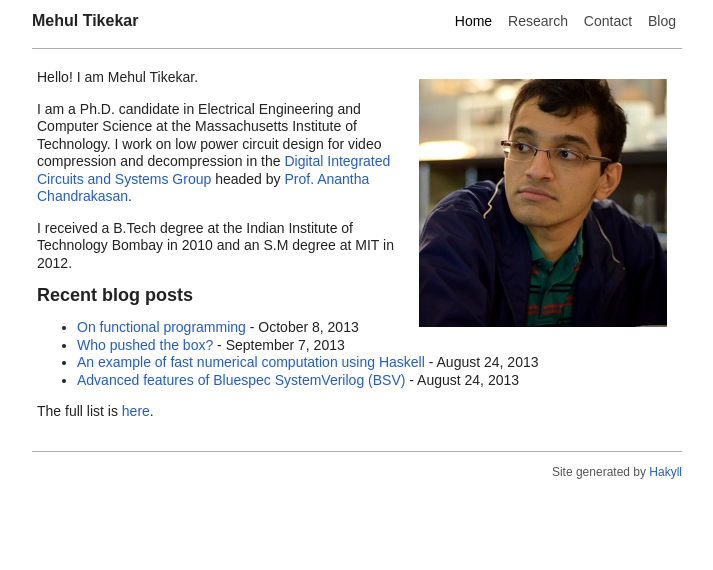
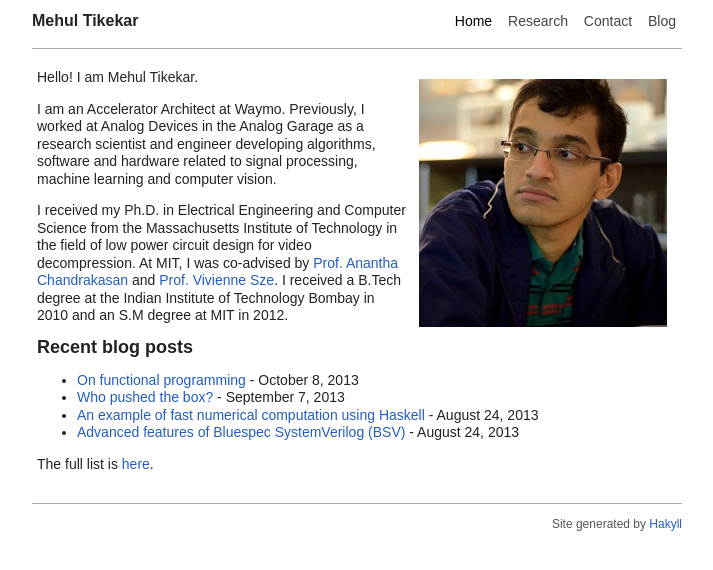
Before and after one commit to mtikekar/mehultikekar.github.io, a plain HTML site: page index.html in a window 1280 px wide. Shown: the whole page, without its empty margins (283-996 px from the left). Drawn offline with Linux system fonts and the light colour scheme.

Commit message:
update work

```diff
--- a/index.html
+++ b/index.html
@@ -31,9 +31,9 @@
 <div id="aboutme">
 <p>Hello! I am Mehul Tikekar.</p>
 
-<p>I am a Ph.D. candidate in Electrical Engineering and Computer Science at the Massachusetts Institute of Technology. I work on low power circuit design for video compression and decompression in the <a href="http://www-mtl.mit.edu/researchgroups/icsystems">Digital Integrated Circuits and Systems Group</a> headed by <a href="http://www-mtl.mit.edu/~anantha">Prof. Anantha Chandrakasan</a>.</p>
+<p>I am an Accelerator Architect at Waymo. Previously, I worked at Analog Devices in the Analog Garage as a research scientist and engineer developing algorithms, software and hardware related to signal processing, machine learning and computer vision.</p>
 
-<p>I received a B.Tech degree at the Indian Institute of Technology Bombay in 2010 and an S.M degree at MIT in 2012.</p>
+<p>I received my Ph.D. in Electrical Engineering and Computer Science from the Massachusetts Institute of Technology in the field of low power circuit design for video decompression. At MIT, I was co-advised by <a href="http://www-mtl.mit.edu/~anantha">Prof. Anantha Chandrakasan</a> and <a href="https://www.rle.mit.edu/eems/principal-investigator-vivienne-sze/">Prof. Vivienne Sze</a>. I received a B.Tech degree at the Indian Institute of Technology Bombay in 2010 and an S.M degree at MIT in 2012.</p>
 
 <h2>Recent blog posts</h2>
 <ul>
```
